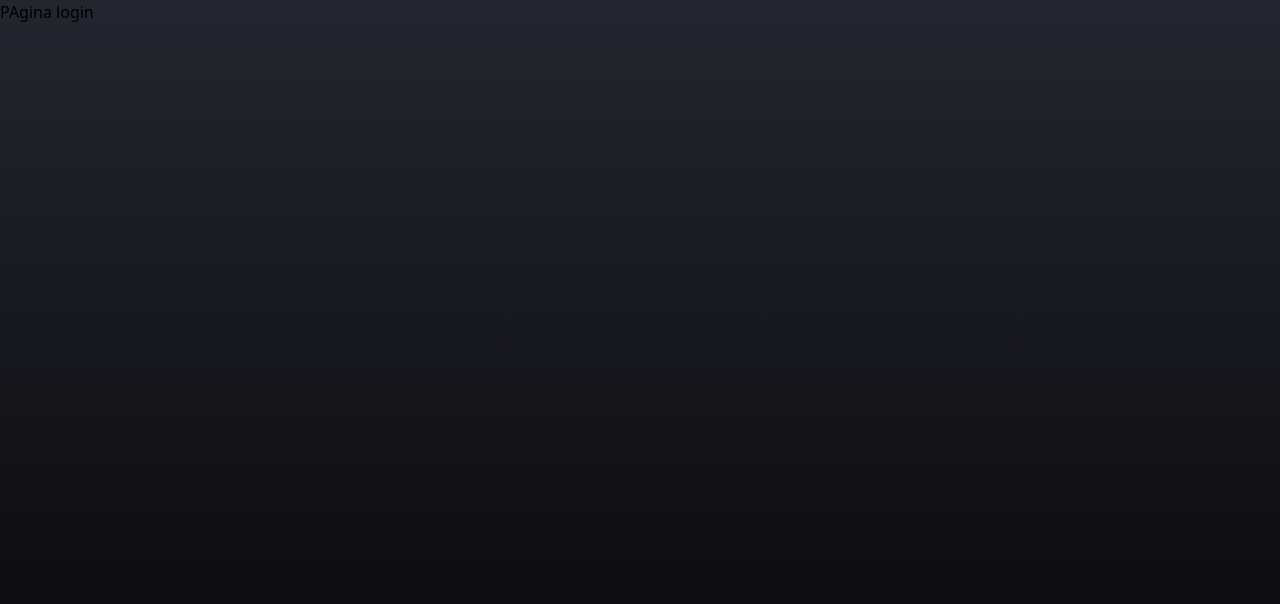
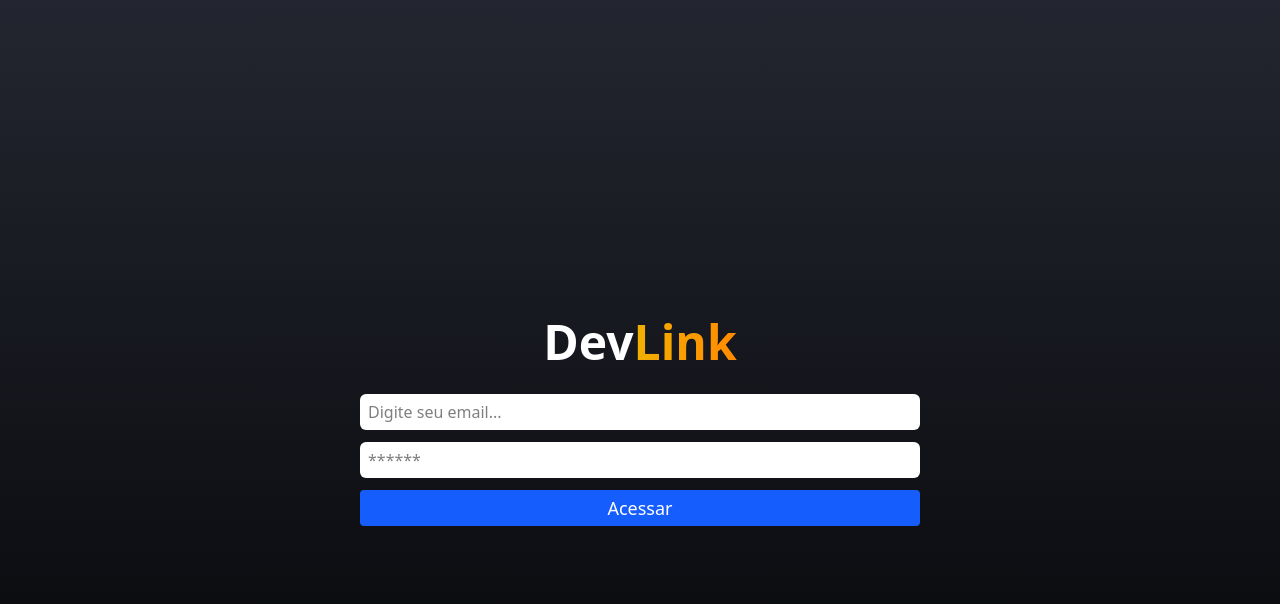
Before and after one commit to murilomunari/linktree, a React (Vite) app: page /login in a window 1280 px wide. Shown: the top 604 px of the page. Built offline with nearby package versions, Linux system fonts and the light colour scheme.

Commit message:
feat: implementar componente Input e atualizar página de Login para usá-lo nos campos de e-mail e senha

```diff
--- /dev/null
+++ b/src/components/inputs/index.tsx
@@ -0,0 +1,12 @@
+import { InputHTMLAttributes } from "react"
+
+interface InputProps extends InputHTMLAttributes<HTMLInputElement> { }
+
+export function Input(props: InputProps) {
+    return (
+        <input
+            className="bg-white border-0 h-9 rounded-md outline-none px-2 mb-3"
+            {...props}
+        />
+    )
+}
--- a/src/pages/login/index.tsx
+++ b/src/pages/login/index.tsx
@@ -1,7 +1,43 @@
-export function Login () {
-    return(
-       <div>
-            <h1>PAgina login</h1>
-       </div>
-    )
+import { FormEvent, useState } from "react";
+import { Link } from "react-router-dom";
+import { Input } from "../../components/inputs";
+
+export function Login() {
+    const [email, setEmail] = useState("");
+    const [password, setPassword] = useState("");
+
+
+    function handleSubmit(event: FormEvent) {
+        event.preventDefault(); // para não atualizar a pagina
+
+        console.log({
+            email: email,
+            password: password
+        })
+    }
+
+    return (
+        <div className="flex w-full h-screen items-center justify-center flex-col">
+            <Link to="/">
+                <h1 className="mt-11 text-white mb-7 font-bold text-5xl">
+                    Dev
+                    <span className="bg-gradient-to-r from-yellow-500 to-orange-400 bg-clip-text text-transparent">
+                        Link
+                    </span>
+                </h1>
+            </Link>
+
+            <form onSubmit={handleSubmit} className="w-full max-w-xl flex flex-col px-2">
+                <Input placeholder="Digite seu email..." type="email" value={email} onChange={ (e) => setEmail(e.target.value)}/>
+                <Input placeholder="******" type="password" value={password} onChange={ (e) => setPassword(e.target.value)}/>
+
+
+                <button
+                    type="submit"
+                    className="h-9 bg-blue-600 rounded border-0 text-lg font-medium text-white">
+                    Acessar
+                </button>
+            </form>
+        </div>
+    );
 }
```
